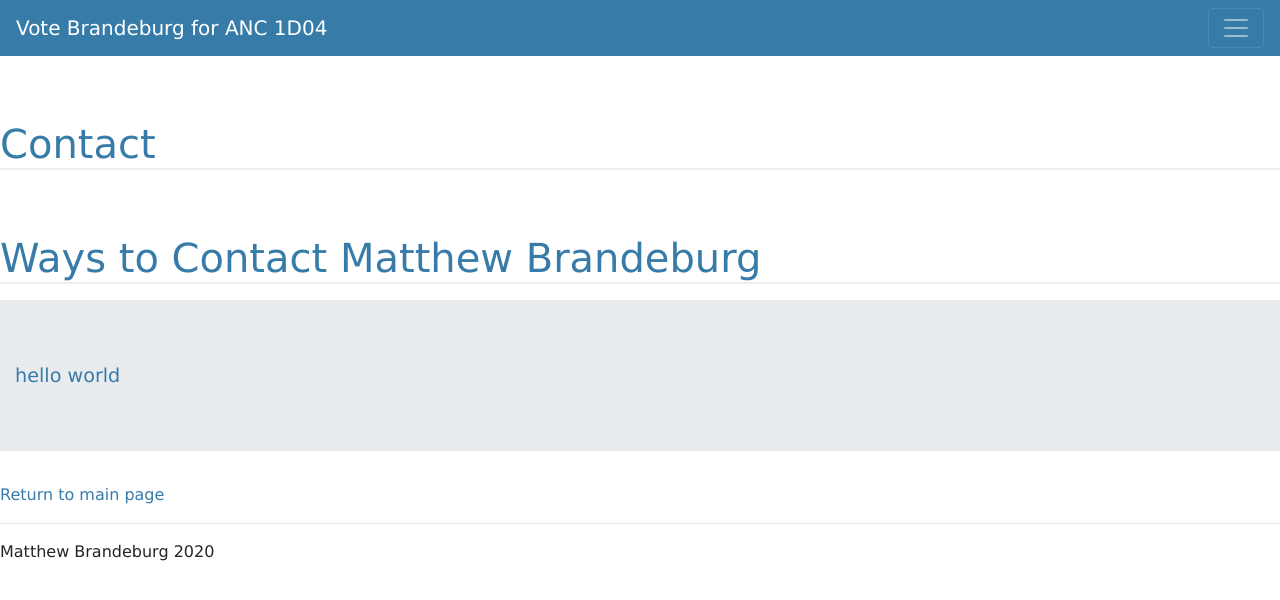
After one commit to mbrandeburg/anc1d04, a Django app: page /contact in a window 1280 px wide. The commit adds this page. Shown: the top 600 px of the page. Run offline with Django 3.2, Linux system fonts and the light colour scheme; some libraries are stand-ins or nearby versions.

Commit message:
about me and contact page skeletons up

```diff
--- a/home/admin.py
+++ b/home/admin.py
@@ -1,7 +1,3 @@
 from django.contrib import admin
 
 # Register your models here.
-from .models import Question, Choice
-
-# admin.site.register(Question)
-# admin.site.register(Choice)
--- a/home/templates/home/base.html
+++ b/home/templates/home/base.html
@@ -8,8 +8,18 @@
 <body>
 <nav class="navbar navbar-dark" style='background-color:#377ba8'>
     <span class="navbar-brand mb-0 h1">Vote Brandeburg for ANC 1D04</span>
+    <button class="navbar-toggler" type="button" data-toggle="collapse" data-target="#navbarTogglerDemo01" aria-controls="navbarTogglerDemo01" aria-expanded="false" aria-label="Toggle navigation">
+        <span class="navbar-toggler-icon"></span>
+      </button>
+      <div class="collapse navbar-collapse" id="navbarTogglerDemo01">
+      <li class="nav-item active">
+        <a class="nav-link" href="#">Home <span class="sr-only">(current)</span></a>
+      </li>
+      </div>
 </nav>
 <p></p>
+
+
 <!-- instead of coding each page like we've been doing,
     making instead a "base.html", like a cookie cutter,
     which uses BLOCKS, that will allow for plug-in-play coding -->
--- /dev/null
+++ b/home/templates/home/contact.html
@@ -0,0 +1,20 @@
+<!-- got rid of header being replaced by base.html -->
+{% extends 'home/base.html' %}
+{% block main_content %}
+
+<!-- resume non-pulled in code from elsewhere -->
+<br></br>
+<h1>Contact </h1>
+<br></br>
+<p></p>
+<!-- get a sql output - maybe build a dashboard -->
+<h1> Ways to Contact Matthew Brandeburg </h1>
+<p></p>
+<!-- WE INTERACT WITH VIEWS.PY TO GET VARIALBES HERE TO DISPLAY -->
+<div class="jumbotron jumbotron-fluid">
+<div class="container-fluid">
+<h2>{{helloWorld}}</h2>
+</div>
+</div>
+<a href = "{% url 'home:index' %}">Return to main page</a>
+{% endblock %}
--- a/home/urls.py
+++ b/home/urls.py
@@ -1,11 +1,15 @@
 from django.conf.urls import url
 from . import views
 
+## NOTE: When adding, define these guys as functions under `view.py` so they can be called via `views.<routeAdded>`
 urlpatterns = [
     url(r'^$', views.index, name="index"),
     # localhost:8000/home
 
+    url(r'^about$', views.about, name="about"),
+    # localhost:8000/about
 
-    # url(r'^(?P<question_id>[0-9]+)/$', views.detail, name='detail'),
-    # localhost:8000/home/#
+    url(r'^contact$', views.contact, name="contact"),
+    # localhost:8000/contact
+
 ]
--- a/home/views.py
+++ b/home/views.py
@@ -1,7 +1,7 @@
+from django.http import request
 from django.shortcuts import render, get_object_or_404
 from django.http import HttpResponse, HttpResponseRedirect
 from django.urls import reverse
-from .models import Question, Choice
 from django.utils import timezone
 # from django.template import loader, RequestContext # no longer needed after `revised - simplified` under index
 import pandas as pd
@@ -17,14 +17,17 @@ def index(request):
     return render(request,'home/index.html', context)
     # return render(request,'home/indexWithAuth.html', context)
 
+def about(request):
+    testVariable = 'hello world'
+
+    # now pass everything to the webpage, assiging our json to the context dictionary
+    context = {'helloWorld':testVariable}
+    return render(request,'home/about.html', context)
 
 
-# def detail(request, question_id):
-#     ## original:
-#     # return HttpResponse("This is the detailed view of the question: {}".format(question_id))
+def contact(request):
+    testVariable = 'hello world'
 
-#     ## revisied:
-#     question = get_object_or_404(Question, pk=question_id)
-#     selected_choice = request.POST['choiceTA3']
-#     # wont pass in variabvle with dictionary this time..just gunna code the dictionary inside
-#     return render(request, 'polls/detail.html', {'question':question})
+    # now pass everything to the webpage, assiging our json to the context dictionary
+    context = {'helloWorld':testVariable}
+    return render(request,'home/contact.html', context)
--- a/manage.py
+++ b/manage.py
@@ -17,7 +17,7 @@ def main():
     execute_from_command_line(sys.argv)
 
 ## example usage:
-# python3 manage.py startapp polls
+# python3 manage.py startapp home (NB: Makes the skeleton you need under folder named `home`)
 # python3 manage.py runserver
 if __name__ == '__main__':
     main()
--- a/mysite/settings.py
+++ b/mysite/settings.py
@@ -58,7 +58,7 @@ TEMPLATES = [
     {
         'BACKEND': 'django.template.backends.django.DjangoTemplates',
         # added in this DIRS path for my registraiton templates
-        'DIRS': [os.path.join(BASE_DIR, 'polls/templates'),],
+        'DIRS': [os.path.join(BASE_DIR, 'home/templates'),],
         'APP_DIRS': True,
         'OPTIONS': {
             'context_processors': [
```
Also changed, not shown: home/models.py (+0 -38 lines), home/templates/home/about.html (added, +20 -0 lines), home/templates/home/detail.html (deleted, +0 -15 lines), db.sqlite3, home/migrations/0002_auto_20201003_1230.py (added), home/static/home/favicon.ico (renamed from home/static/polls/favicon.ico), home/static/home/style.css (renamed from home/static/polls/style.css), 4 other files.
